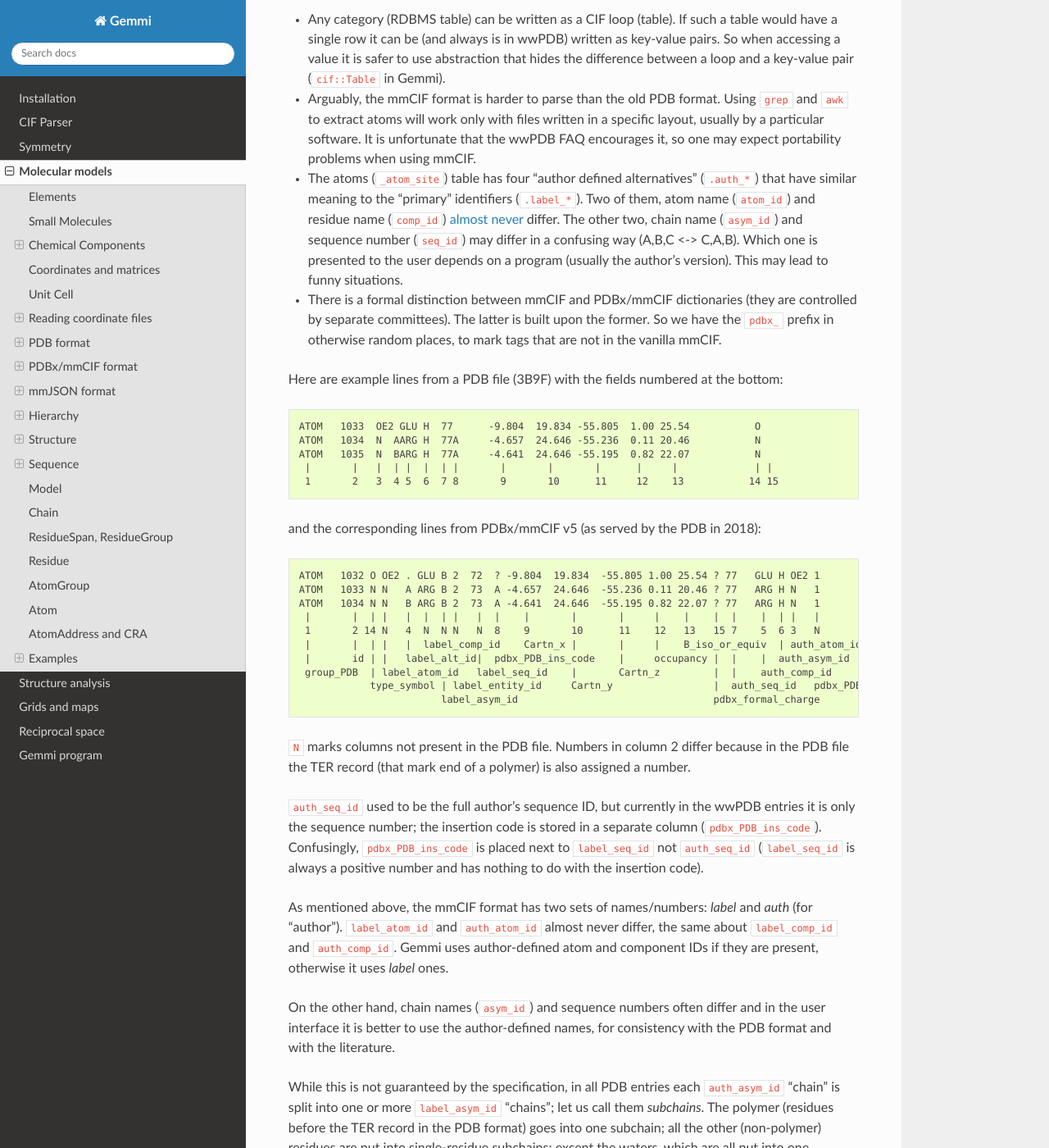
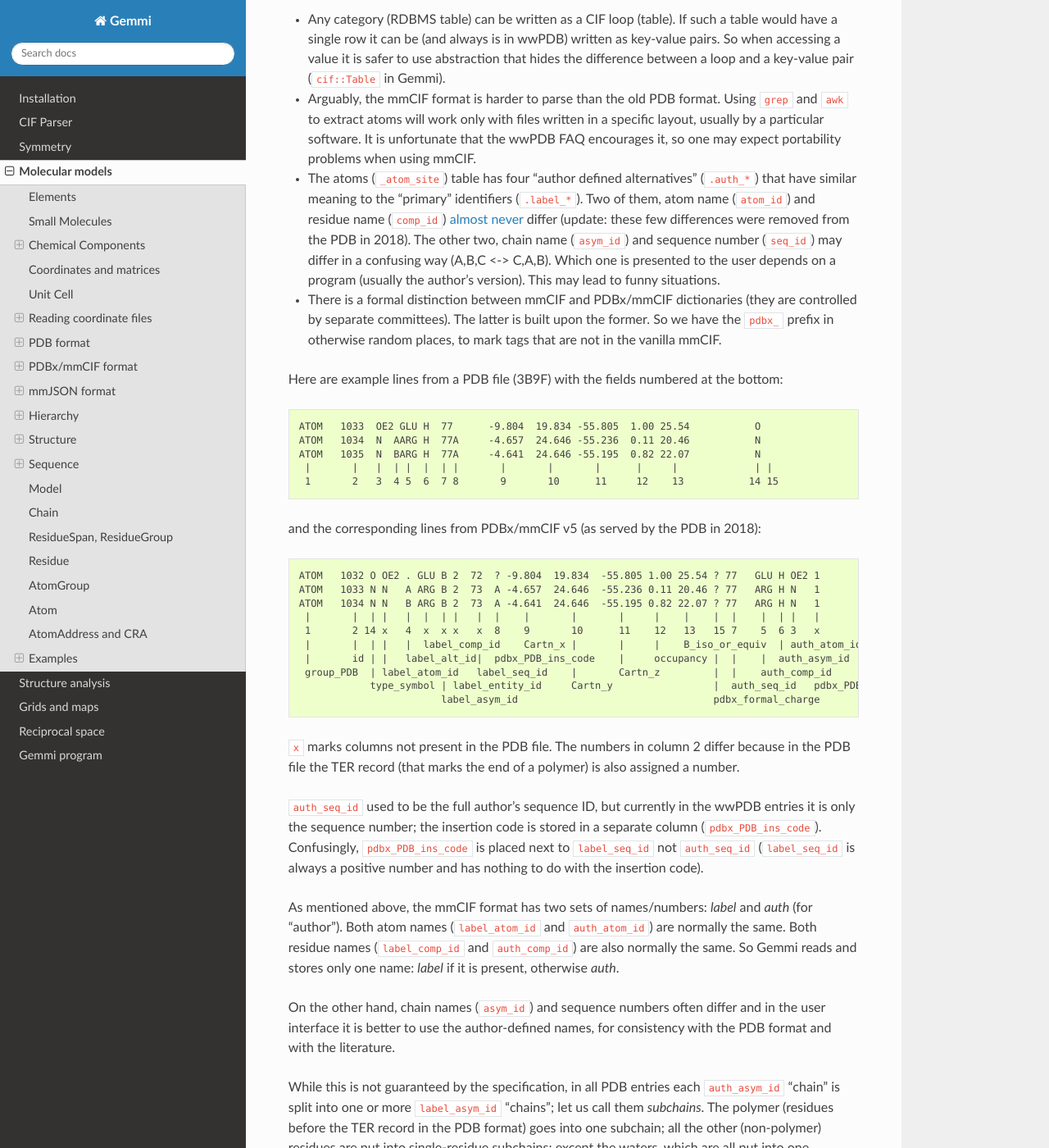
Before and after one commit to project-gemmi/gemmi, a Sphinx documentation site: the page built from docs/mol.rst, in a window 1280 px wide and 1400 px high, scrolled down 16628 px. Shown: the whole window at 82% size. Built offline with Sphinx 7.4.7 and the Read the Docs theme 2.0.0, drawn with Linux system fonts in a browser that asks for light colours.

Commit message:
mmcif: make label_atom_id and label_comp_id optional
If they are absent, auth_atom_id/auth_comp_id is used instead.

```diff
--- a/docs/mol.rst
+++ b/docs/mol.rst
@@ -914,7 +914,8 @@ Here we focus on things specific to mmCIF:
   (``.auth_*``) that have similar meaning to the "primary" identifiers
   (``.label_*``).
   Two of them, atom name (``atom_id``) and residue name (``comp_id``)
-  :ref:`almost never <auth_label_example>` differ.
+  :ref:`almost never <auth_label_example>` differ (update: these few
+  differences were removed from the PDB in 2018).
   The other two, chain name (``asym_id``) and sequence number (``seq_id``)
   may differ in a confusing way (A,B,C <-> C,A,B).
   Which one is presented to the user depends on a program (usually
@@ -945,16 +946,16 @@ and the corresponding lines from PDBx/mmCIF v5 (as served by the PDB in 2018):
     ATOM   1033 N N   A ARG B 2  73  A -4.657  24.646  -55.236 0.11 20.46 ? 77   ARG H N   1
     ATOM   1034 N N   B ARG B 2  73  A -4.641  24.646  -55.195 0.82 22.07 ? 77   ARG H N   1
      |       |  | |   |  |  | |   |  |    |       |       |     |    |    |  |    |  | |   |
-     1       2 14 N   4  N  N N   N  8    9       10      11    12   13   15 7    5  6 3   N
+     1       2 14 x   4  x  x x   x  8    9       10      11    12   13   15 7    5  6 3   x
      |       |  | |   |  label_comp_id    Cartn_x |       |     |    B_iso_or_equiv  | auth_atom_id
      |       id | |   label_alt_id|  pdbx_PDB_ins_code    |     occupancy |  |    |  auth_asym_id
      group_PDB  | label_atom_id   label_seq_id    |       Cartn_z         |  |    auth_comp_id
                 type_symbol | label_entity_id     Cartn_y                 |  auth_seq_id   pdbx_PDB_model_num
                             label_asym_id                                 pdbx_formal_charge
 
-``N`` marks columns not present in the PDB file.
-Numbers in column 2 differ because in the PDB file the TER record (that mark
-end of a polymer) is also assigned a number.
+``x`` marks columns not present in the PDB file.
+The numbers in column 2 differ because in the PDB file the TER record
+(that marks the end of a polymer) is also assigned a number.
 
 ``auth_seq_id`` used to be the full author's sequence ID,
 but currently in the wwPDB entries it is only the sequence number;
@@ -966,10 +967,10 @@ with the insertion code).
 
 As mentioned above, the mmCIF format has two sets of names/numbers:
 *label* and *auth* (for "author").
-``label_atom_id`` and ``auth_atom_id`` almost never differ, the same
-about ``label_comp_id`` and ``auth_comp_id``.
-Gemmi uses author-defined atom and component IDs if they are present,
-otherwise it uses *label* ones.
+Both atom names (``label_atom_id`` and ``auth_atom_id``) are normally the same.
+Both residue names (``label_comp_id`` and ``auth_comp_id``) are also normally
+the same. So Gemmi reads and stores only one name: *label* if it is present,
+otherwise *auth*.
 
 On the other hand, chain names (``asym_id``) and sequence numbers often
 differ and in the user interface it is better to use the author-defined
```
Also changed, not shown: 1 other file.
